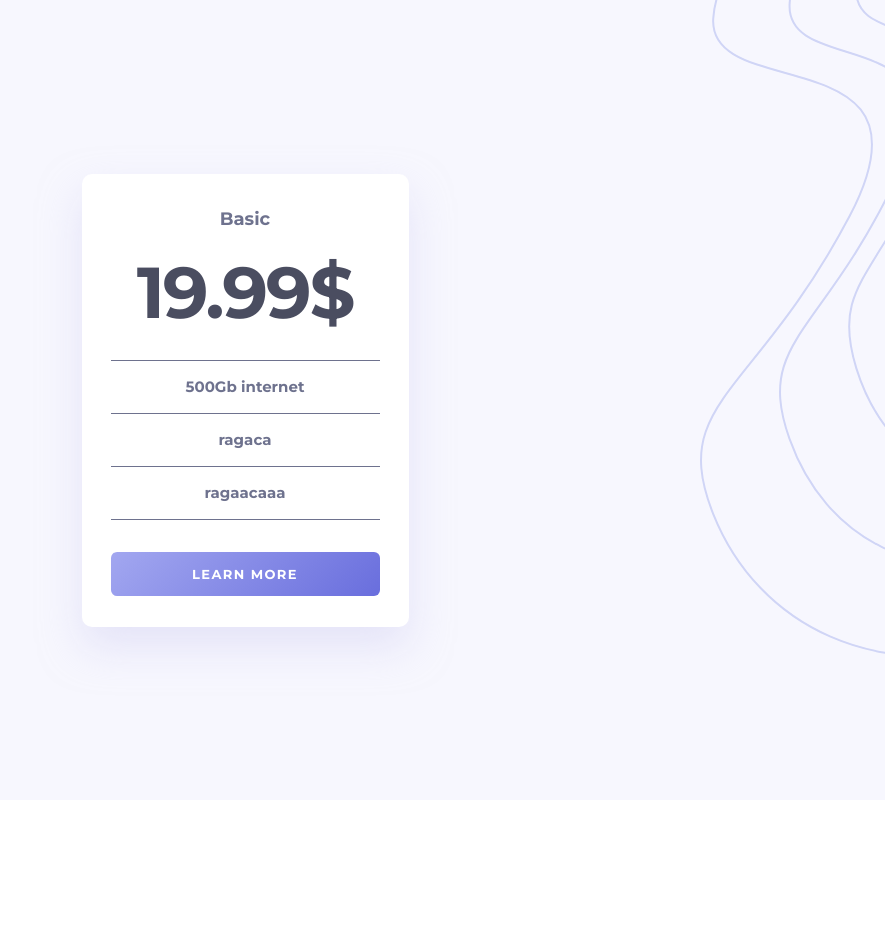
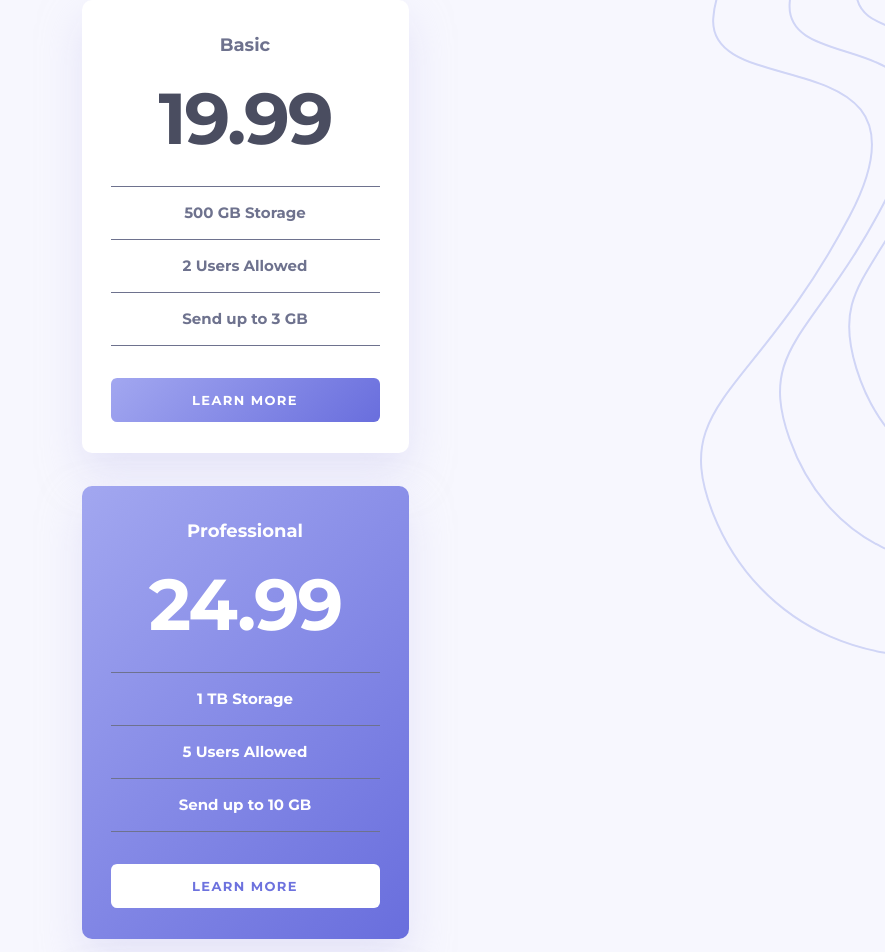
Before and after one commit to gigakhrz/Pricing-component-with-toggle, a React (Vite) app: page / in a window 1280 px wide. Shown: the top 952 px of the page, without its empty margins (395-1280 px from the left). Before the commit the page ends 800 px from the top, so only its background shows below. Built offline with nearby package versions, Linux system fonts and the light colour scheme; no server answers.

Commit message:
add json file and  create card list with map method

```diff
--- a/src/App.tsx
+++ b/src/App.tsx
@@ -1,13 +1,12 @@
 import styled from "styled-components";
 import GlobalStyles from "./GlobalStyles";
 import bgTop from "./assets/bg-top.svg";
-import Card from "./components/Card";
+
 import CardList from "./components/CardList";
 function App() {
   return (
     <Container>
       <GlobalStyles />
-      <Card />
       <CardList />
     </Container>
   );
--- a/src/components/Card.tsx
+++ b/src/components/Card.tsx
@@ -1,20 +1,26 @@
 import styled from "styled-components";
+import { propsType } from "../type";
+interface CardPropsType {
+  cardData: propsType[];
+  index: number;
+  data?: {};
+}
 
-const Card = (): JSX.Element => {
+const Card = ({ cardData, index }: CardPropsType): JSX.Element => {
   return (
-    <CardContainer>
+    <CardContainer bg={cardData[index].bgcolor}>
       <div className="header">
-        <h4>Basic</h4>
-        <h1>19.99$</h1>
+        <h4>{cardData[index].level}</h4>
+        <h1>{cardData[index].price}</h1>
       </div>
 
       <div className="benefits">
         <hr />
-        <h5>500Gb internet</h5>
+        <h5>{cardData[index].storage}</h5>
         <hr />
-        <h5>ragaca</h5>
+        <h5>{cardData[index].user}</h5>
         <hr />
-        <h5>ragaacaaa</h5>
+        <h5>{cardData[index].sendsize}</h5>
         <hr />
       </div>
 
@@ -25,13 +31,13 @@ const Card = (): JSX.Element => {
 
 export default Card;
 
-const CardContainer = styled.div`
+const CardContainer = styled.div<{ bg: string }>`
   width: 327px;
   display: flex;
   flex-direction: column;
   align-items: center;
   justify-content: center;
-  background: #ffffff;
+  background: ${(props) => props.bg};
   box-shadow: 0px 20px 40px rgba(212, 210, 244, 0.5);
   border-radius: 10px;
   padding: 31px 29px;
@@ -47,14 +53,14 @@ const CardContainer = styled.div`
     h4 {
       font-size: 18px;
       line-height: 28px;
-      color: #6e728e;
+      color: ${(props) => (props.bg === "#ffffff" ? " #6e728e" : "white")};
     }
 
     h1 {
       font-size: 72px;
       line-height: 71px;
       letter-spacing: -2.16px;
-      color: #4a4d60;
+      color: ${(props) => (props.bg === "#ffffff" ? " #4a4d60" : "white")};
     }
   }
 
@@ -74,7 +80,7 @@ const CardContainer = styled.div`
     }
 
     h5 {
-      color: #6e728e;
+      color: ${(props) => (props.bg === "#ffffff" ? " #6e728e" : "white")};
       font-size: 15px;
       line-height: 28px;
     }
@@ -84,7 +90,11 @@ const CardContainer = styled.div`
     border: none;
     width: 100%;
     height: 44px;
-    background: linear-gradient(135deg, #a2a7f0 0%, #696edd 100%);
+    color: ${(props) => (props.bg === "#ffffff" ? "white" : "#6D72DE")};
+    background: ${(props) =>
+      props.bg === "#ffffff"
+        ? "linear-gradient(135deg, #A2A7F0 0.06%, #696EDD 100.06%)"
+        : "white"};
     border-radius: 6px;
 
     font-family: Montserrat;
@@ -92,7 +102,7 @@ const CardContainer = styled.div`
     font-weight: 700;
     line-height: 16px;
     letter-spacing: 1.393px;
-    color: white;
+
     text-transform: uppercase;
   }
 `;
--- a/src/components/CardList.tsx
+++ b/src/components/CardList.tsx
@@ -2,18 +2,35 @@ import styled from "styled-components";
 import { propsType } from "../type";
 import { useEffect, useState } from "react";
 import axios from "axios";
+import Card from "./Card";
 
 const CardList = (): JSX.Element => {
   const [cardData, setCardData] = useState<propsType[]>([]);
   useEffect(() => {
     const request = async () => {
-      const response = await axios.get("/data,json");
+      const response = await axios.get("/data.json");
       const data = response.data;
-      console.log(data);
+      setCardData(data);
     };
     request();
   }, []);
-  return <div></div>;
+
+  return (
+    <CardsMain>
+      {cardData.map((data, index) => (
+        <Card cardData={cardData} index={index} key={index} data={data} />
+      ))}
+    </CardsMain>
+  );
 };
 
 export default CardList;
+
+const CardsMain = styled.div`
+  width: 100%;
+  display: flex;
+  flex-direction: column;
+  align-items: center;
+  justify-content: center;
+  gap: 32.5px;
+`;
```
